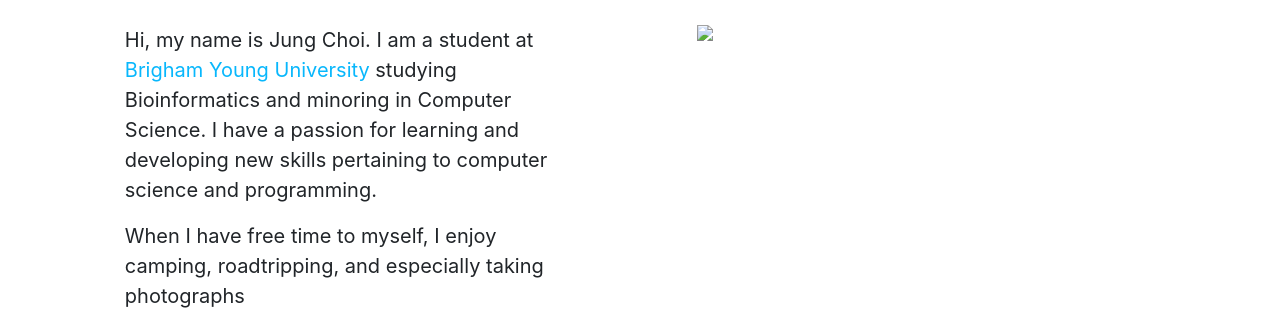
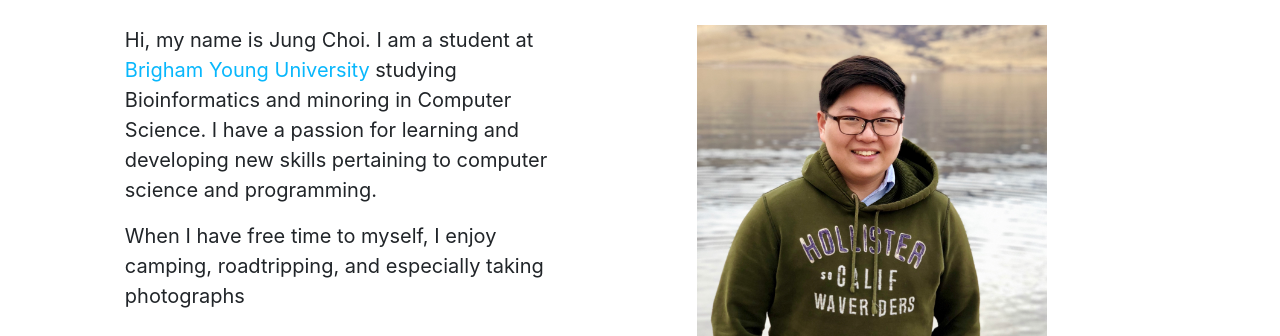
Before and after one commit to choijung121/choijung.com, a plain HTML site: page index.html in a window 1280 px wide. Shown: the part 766-1102 px from the top of the page. Drawn offline with nearby package versions, Linux system fonts and the light colour scheme; files that its build step writes are made by us from their sources.

Commit message:
some changes

```diff
--- a/index.html
+++ b/index.html
@@ -55,7 +55,7 @@
               especially taking photographs</p>
           </div>
           <div class = 'introMe'>
-            <img src = 'mywebsite/images/IMG_0180.jpeg' style="width:350px">
+            <img src = 'choijung.com/images/IMG_0180.jpeg' style="width:350px">
           </div>
         </div>
         <div class = 'social-media-list'>
```
